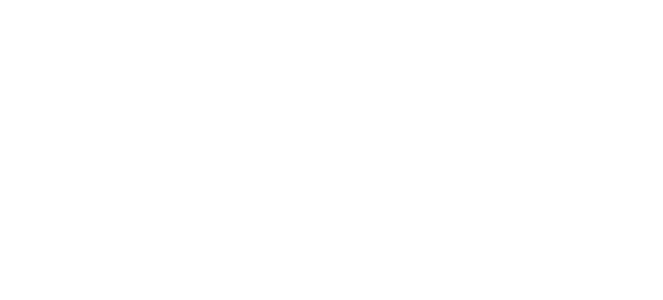
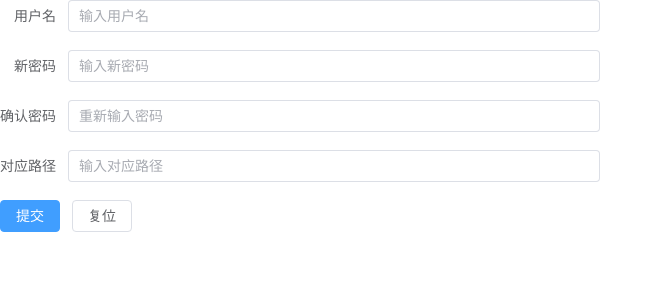
Before and after one commit to tlyhgx/vueIOT, a Vue app: page /test1view in a window 1280 px wide. Before the commit this address had no page. Shown: the top 300 px of the page, without its empty margins (0-663 px from the left). Built offline with nearby package versions, Linux system fonts and the light colour scheme.

Commit message:
添加用户注册窗口

```diff
--- a/components.d.ts
+++ b/components.d.ts
@@ -21,6 +21,7 @@
     ElFooter: typeof import('element-plus/es')['ElFooter']
     ElForm: typeof import('element-plus/es')['ElForm']
     ElFormItem: typeof import('element-plus/es')['ElFormItem']
+    ElFromItem: typeof import('element-plus/es')['ElFromItem']
     ElHeader: typeof import('element-plus/es')['ElHeader']
     ElIcon: typeof import('element-plus/es')['ElIcon']
     ElImage: typeof import('element-plus/es')['ElImage']
--- a/package.json
+++ b/package.json
@@ -15,6 +15,7 @@
   },
   "dependencies": {
     "chart.js": "^4.4.2",
+    "crypto-js": "^4.2.0",
     "echarts": "^5.5.0",
     "element-plus": "^2.7.0",
     "mqtt": "^5.5.4",
--- a/src/components/LineChartStyle01.vue
+++ b/src/components/LineChartStyle01.vue
@@ -5,7 +5,7 @@
 </template>
 
 <script setup lang="ts">
-import { onMounted, ref, watch, defineProps } from 'vue'
+import { onMounted, ref, watch } from 'vue'
 import * as echarts from 'echarts'
 
 const chart = ref(null)
--- a/src/components/MainView.vue
+++ b/src/components/MainView.vue
@@ -1,13 +1,12 @@
 <template>
-  <div >
+  <div>
 
     <div class="logoSection">
       <img alt="logo" src="@/assets/CJlogo.png" width="35" height="40" />
       <h3 style="position: relative; top: 15px; left: 6px">崇峻科技</h3>
     </div>
     <!-- //HACK22:选取时，颜色应该变色，但1，2项没有变色 -->
-        <el-menu :default-openeds="['1', '3']"
-          active-text-color="#ffd04b">
+    <el-menu :default-openeds="['1', '3']" active-text-color="#ffd04b">
       <el-sub-menu index="1">
         <template #title>
           <el-icon>
@@ -47,6 +46,9 @@
           <el-menu-item index="3-4">
             <RouterLink to="/login">Login</RouterLink>
           </el-menu-item>
+          <el-menu-item index="3-5">
+            <RouterLink to="/test1view">Register</RouterLink>
+          </el-menu-item>
         </el-menu-item-group>
       </el-sub-menu>
     </el-menu>
@@ -60,10 +62,6 @@
 import { RouterLink, RouterView } from 'vue-router'
 </script>
 <style scoped>
-
-
-
-
 .logoSection {
   display: flex;
   /* justify-content: center; */
--- a/src/components/helpers.ts
+++ b/src/components/helpers.ts
@@ -1,3 +1,5 @@
+import CryptoJS from 'crypto-js';
+
 // helpers.js
 export function sum(a: number, b: number) {
   return a + b
@@ -56,3 +58,8 @@
   // console.log(outFloat) // 输出浮点数
   return outFloat
 }
+
+export function emcryption(original_value:string){
+  const hash = CryptoJS.SHA256(original_value).toString();
+  return hash
+}
--- a/src/router/index.ts
+++ b/src/router/index.ts
@@ -4,6 +4,7 @@
 import TestMqttView from '../views/TestMqttView.vue'
 import LoginView from '../views/LoginView.vue'
 import MainView from '@/components/MainView.vue'
+import Test1View from '@/views/Test1View.vue'
 // import HomeView from '../views/HomeView.vue'
 
 // import AboutView from '@/views/AboutView.vue'
@@ -20,6 +21,11 @@
       path: '/testmqtt',
       name: 'testmqtt',
       component: TestMqttView
+    },
+    {
+      path: '/test1view',
+      name: 'test1view',
+      component: Test1View
     },
     {
       path: '/',
--- a/src/views/CW1_1Device.vue
+++ b/src/views/CW1_1Device.vue
@@ -12,7 +12,9 @@
           </div>
         </el-col>
         <el-col :span="4" style="padding: 40px 0 0 86px; font-size: 1.2em">
-          <DIOStateDisplay name="在线" :isWork=isOnline />
+
+          <DIOStateDisplay  v-if="isOnline" name="在线" :isWork=isOnline />
+          <DIOStateDisplay  v-else name="离线" :isWork=isOnline />
         </el-col>
         <el-col :span="4" style="padding: 40px 0 0 26px; font-size: 1.2em">设备介绍</el-col>
       </el-row>
--- a/src/views/LoginView.vue
+++ b/src/views/LoginView.vue
@@ -30,6 +30,7 @@
     </el-form>
 </template>
 <script setup lang="ts">
+import { emcryption } from '@/components/helpers';
 import axios from 'axios';
 import { reactive } from 'vue'
 import { useRouter } from 'vue-router'
@@ -39,7 +40,8 @@
     psw: '',
 })
 async function onSubmit() {
-    const response = await axios.post('http://localhost:8000/token', { name: form.name, psw: form.psw })
+    const encrytion_pass=emcryption(form.psw)
+    const response = await axios.post('http://localhost:8000/token', { name: form.name, psw: encrytion_pass })
     console.log(response.data)
     console.log(form.name, 'cssss', form.psw)
     console.log("登录")
--- /dev/null
+++ b/src/views/Test1View.vue
@@ -0,0 +1,156 @@
+<template>
+    <el-form ref="ruleFormRef" style="max-width: 600px" :model="ruleForm" status-icon :rules="rules" label-width="auto"
+        class="demo-ruleForm">
+        <el-form-item label="用户名">
+            <el-input v-model="ruleForm.name" placeholder="输入用户名" />
+        </el-form-item>
+
+
+        <el-form-item label="新密码" prop="pass">
+            <el-input v-model="ruleForm.pass" type="password" autocomplete="off" placeholder="输入新密码" />
+        </el-form-item>
+        <el-form-item label="确认密码" prop="checkPass">
+            <el-input v-model="ruleForm.checkPass" type="password" autocomplete="off" placeholder="重新输入密码" />
+        </el-form-item>
+        <el-form-item label="对应路径">
+            <el-input v-model="ruleForm.myRouter" placeholder="输入对应路径" />
+        </el-form-item>
+        <!-- <el-form-item label="Age" prop="age">
+            <el-input v-model.number="ruleForm.age" />
+        </el-form-item> -->
+
+        <el-form-item>
+
+            <el-button type="primary" @click="submitForm(ruleFormRef)">
+                提交
+            </el-button>
+            <el-button @click="resetForm(ruleFormRef)">复位</el-button>
+        </el-form-item>
+    </el-form>
+</template>
+
+<script lang="ts" setup>
+import { reactive, ref } from 'vue'
+import type { FormInstance, FormRules } from 'element-plus'
+import { emcryption } from '@/components/helpers'
+import axios from 'axios';
+import { useRouter } from 'vue-router'
+const router = useRouter()
+
+const ruleFormRef = ref<FormInstance>()
+
+// const checkAge = (rule: any, value: any, callback: any) => {
+//     if (!value) {
+//         return callback(new Error('Please input the age'))
+//     }
+//     setTimeout(() => {
+//         if (!Number.isInteger(value)) {
+//             callback(new Error('Please input digits'))
+//         } else {
+//             if (value < 18) {
+//                 callback(new Error('Age must be greater than 18'))
+//             } else {
+//                 callback()
+//             }
+//         }
+//     }, 1000)
+// }
+function isPasswordValid(password: string): boolean {
+    // 密码必须至少有8位
+    if (password.length < 8) {
+        return false;
+    }
+
+    // 密码必须包含至少一个字母和一个数字
+    let hasLetter = false;
+    let hasNumber = false;
+    for (let i = 0; i < password.length; i++) {
+        let char = password.charAt(i);
+        if (isNaN(Number(char))) {
+            hasLetter = true;
+        } else {
+            hasNumber = true;
+        }
+        if (hasLetter && hasNumber) {
+            return true;
+        }
+    }
+
+    // 如果没有字母或数字，返回false
+    return false;
+}
+
+const validatePass = (rule: any, value: any, callback: any) => {
+    if (value === '') {
+        callback(new Error('请输入密码'))
+    } else if (!isPasswordValid(value)) {
+        callback(new Error('密码无效,必须至少有8位并且包含字母和数字!'))
+    }
+
+    else {
+        if (ruleForm.checkPass !== '') {
+            if (!ruleFormRef.value) return
+            ruleFormRef.value.validateField('checkPass', () => null)
+        }
+        callback()
+    }
+}
+const validatePass2 = (rule: any, value: any, callback: any) => {
+    if (value === '') {
+        callback(new Error('请再次输入密码!'))
+    } else if (value !== ruleForm.pass) {
+        callback(new Error("两次密码不匹配!"))
+    } else {
+        callback()
+    }
+}
+
+const ruleForm = reactive({
+    pass: '',
+    checkPass: '',
+    // age: '',
+    name: '',
+    myRouter: ''
+
+})
+
+const rules = reactive<FormRules<typeof ruleForm>>({
+    pass: [{ validator: validatePass, trigger: 'blur' }],
+    checkPass: [{ validator: validatePass2, trigger: 'blur' }],
+    // age: [{ validator: checkAge, trigger: 'blur' }],
+})
+
+
+async function onSubmit() {
+    const encrytion_pass=emcryption(ruleForm.pass)
+    const response = await axios.post('http://localhost:8000/cjkj_user_register', { name: ruleForm.name, psw: encrytion_pass,myRouter: ruleForm.myRouter})
+    console.log(response.data)
+    console.log(ruleForm.name)
+    console.log(ruleForm.pass)
+    console.log(ruleForm.myRouter)
+    console.log(encrytion_pass)
+    console.log("登录")
+    router.push('/')    //TODO22:在这里转换到其它设备，根据用户名-->所在设备组
+    //TODO333:添加登录记录
+
+}
+const submitForm = (formEl: FormInstance | undefined) => {
+    if (!formEl) return
+    formEl.validate((valid) => {
+        if (valid) {
+            console.log('submit!')
+        } else {
+            console.log('error submit!')
+            return false
+        }
+    })
+    onSubmit()
+
+    //TODO:保存
+}
+
+const resetForm = (formEl: FormInstance | undefined) => {
+    if (!formEl) return
+    formEl.resetFields()
+}
+</script>
--- a/src/views/TestMqttView.vue
+++ b/src/views/TestMqttView.vue
@@ -56,7 +56,7 @@
   console.log(bytes)
   client.publish('/CJ2400101/SUBDIS', bytes, { qos: 0, retain: false })
 }
-//TODO222:connected 代表 是否 连接到 mqtt服务器,还需要 状态 ：设备是否在线，设备是否运行
+
 client.on('connect', () => {
   console.log('connected')
   connected.value = true
--- a/todos.ts
+++ b/todos.ts
@@ -1,7 +1,7 @@
-//TODO:注册用户界面
 
 
-//TODO:报警实时读取在vue中，历史记录要500条
+//TODO22:判断服务器是否有连接
+//TODO22:报警实时读取在vue中，历史记录要500条
 
 //TODO22:添加注册窗口，注册用户信息
 //TODO22:提供输出动作窗口
@@ -12,4 +12,4 @@
 //TODO1111:后期设备图片 改成 监控 画面 试试
 
 //HACK1111:TESTVIEW打开时，默认输出就动作了;好像正常的，后面再观察一下
-//FIXME22:要断线测试     遗嘱消息 功能 ，应该是断线后会提交 信息(比较长时间才收到 offline，90s左右--可能和某个设置有关)，便于判断是否 离线或 在线
+//FIXME22:遗嘱消息 功能 ，应该是断线后会提交 信息(比较长时间才收到 offline，90s左右--可能和某个设置有关)，便于判断是否 离线或 在线
```
Also changed, not shown: src/views/RegisterView.vue (added), 2 other files (tests, documents, lock files or other folders). Lines whose indentation alone changed are shown as unchanged.
